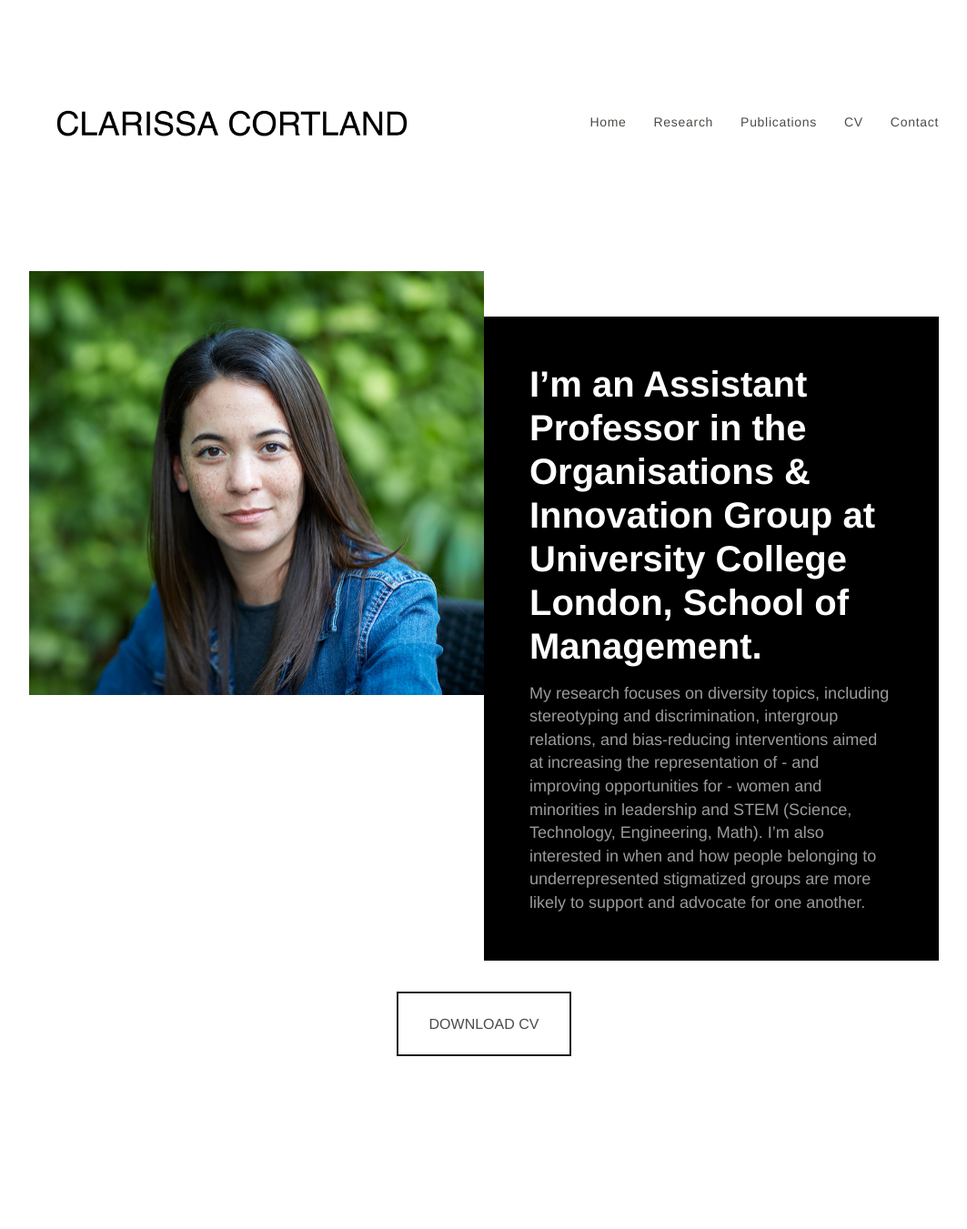
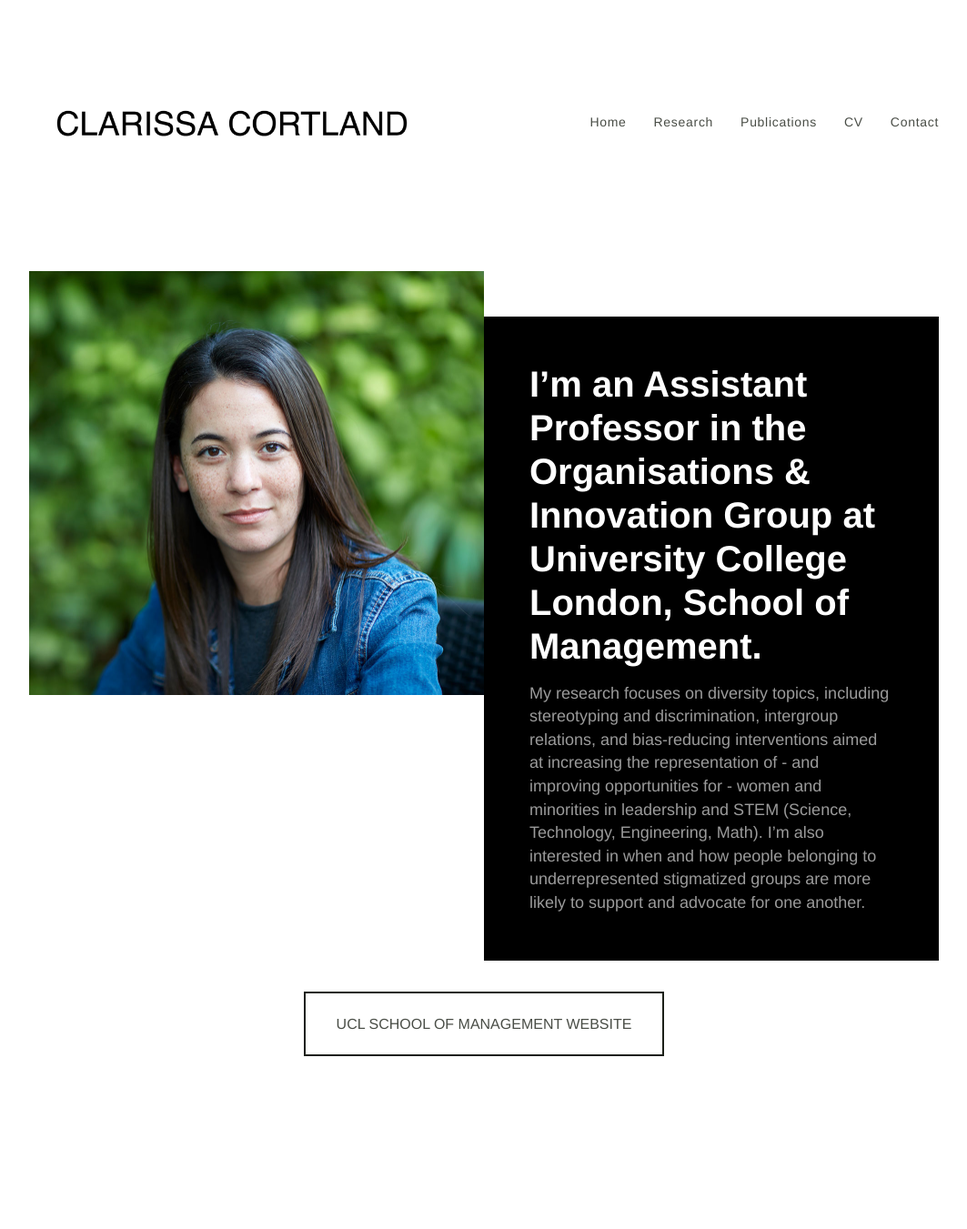
Before and after one commit to clarissacortland/clarissacortland.github.io, a Jekyll site: the page built from index.md, in a window 1280 px wide. Shown: the whole page at 91% size, without its empty margins (108-1171 px from the left). Built offline with Jekyll 4.4.1, drawn with Linux system fonts in a browser that asks for light colours.

Commit message:
Change CV link to UCL school of management profile

```diff
--- a/_layouts/home.html
+++ b/_layouts/home.html
@@ -13,7 +13,7 @@ layout: default
 </section>
 
 <section class="home--cv">
-  <a target="_blank" href="/files/Clarissa-Cortland-CV.pdf">
-    Download CV
+  <a target="_blank" href="http://www.mgmt.ucl.ac.uk/people/clarissacortland">
+    UCL School of Management Website
   </a>
 </section>
```
